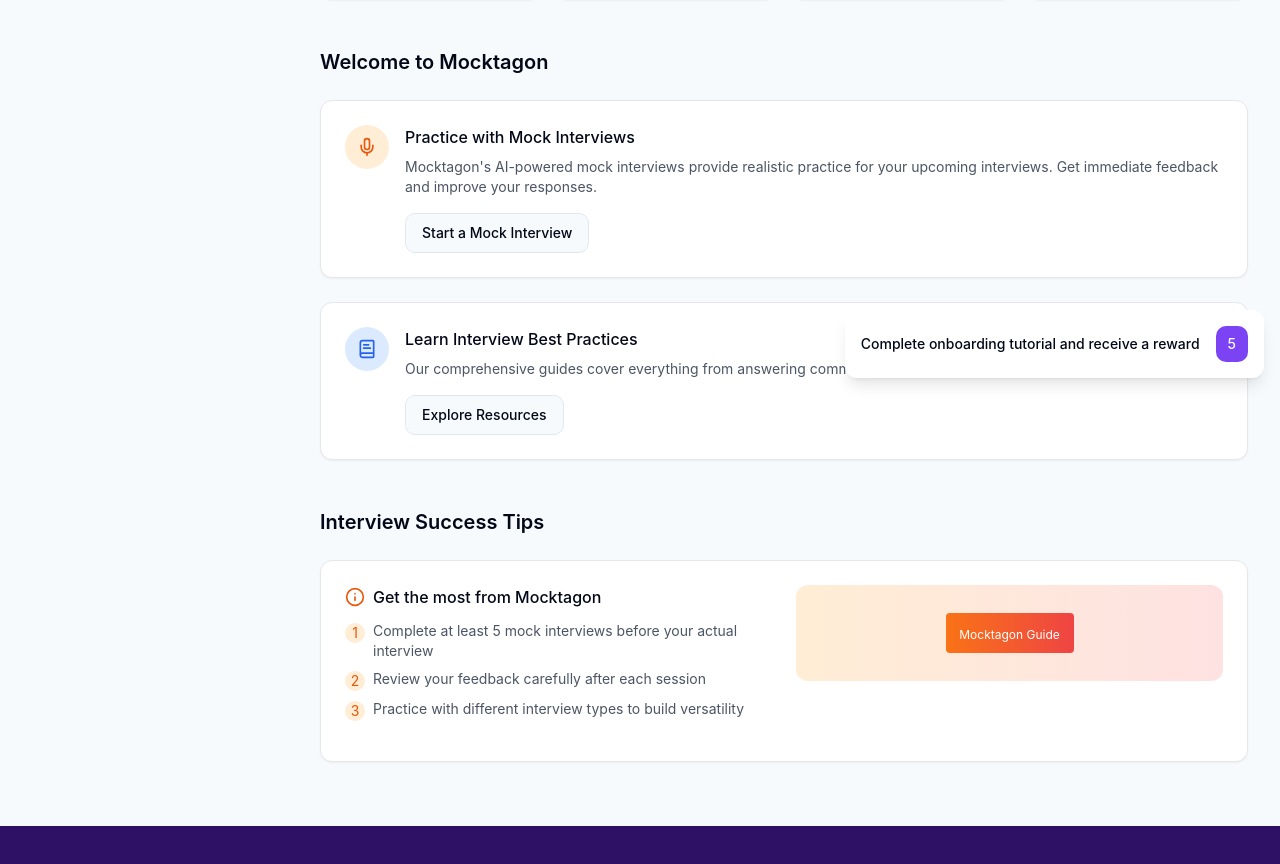
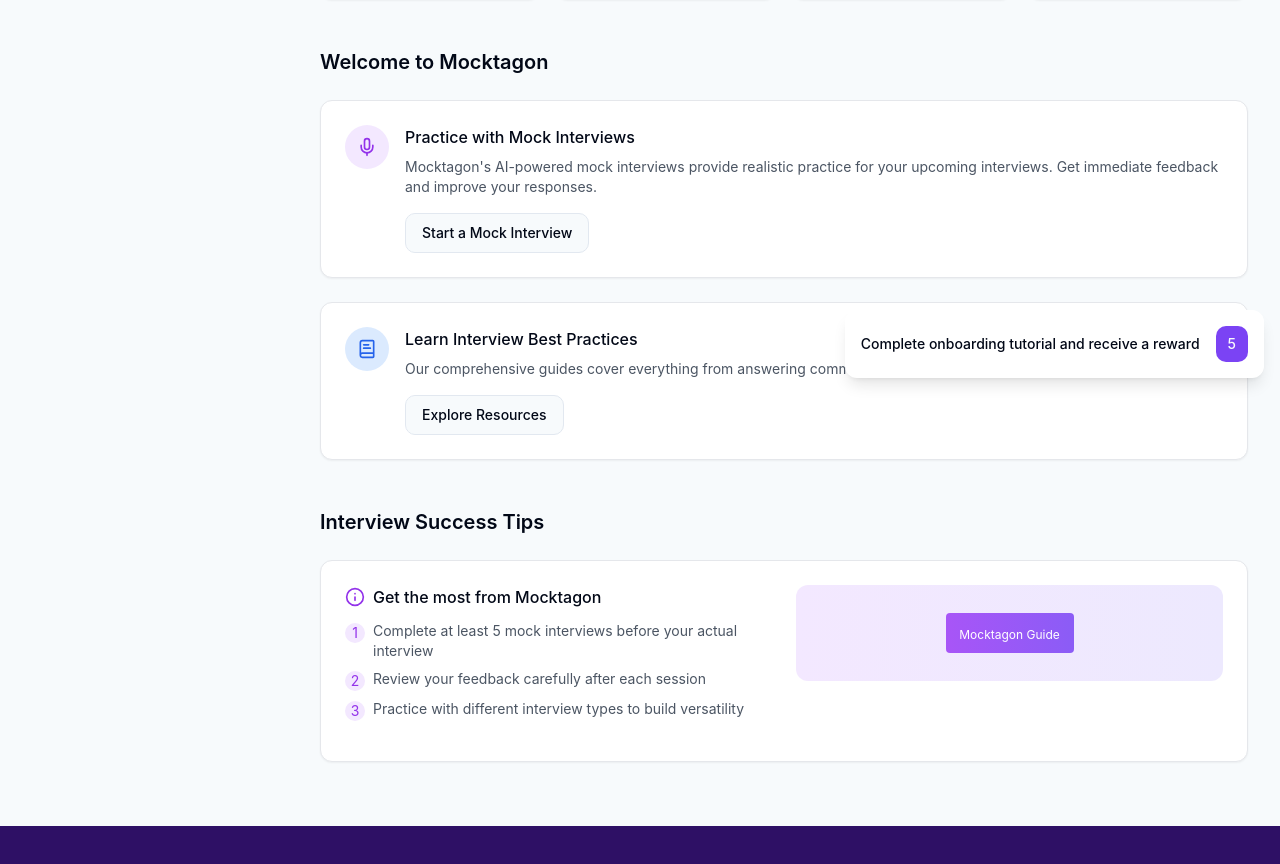
Before and after one commit to mocktagon/mocktagon-future-ready, a React (Vite) app: page /mock-interview in a window 1280 px wide. Shown: the part 406-1270 px from the top of the page. Built offline with nearby package versions, Linux system fonts and the light colour scheme.

Commit message:
Fix: Replace orange with primary color
Replaced all instances of the color orange with the primary color in the mock job interview section.

```diff
--- a/src/components/interview/DemoSections.tsx
+++ b/src/components/interview/DemoSections.tsx
@@ -12,8 +12,8 @@ const MocktagonGuide = () => {
       <Card className="rounded-lg overflow-hidden mb-6">
         <CardContent className="p-6">
           <div className="flex items-start gap-4">
-            <div className="bg-orange-100 p-3 rounded-full">
-              <Mic className="h-5 w-5 text-orange-600" />
+            <div className="bg-purple-100 p-3 rounded-full">
+              <Mic className="h-5 w-5 text-purple-600" />
             </div>
             <div>
               <h3 className="font-medium mb-2">Practice with Mock Interviews</h3>
@@ -61,27 +61,27 @@ const MocktagonTips = () => {
           <div className="md:flex md:gap-6 items-start">
             <div className="mb-4 md:mb-0 md:flex-1">
               <div className="flex items-center gap-2 mb-3">
-                <Info className="h-5 w-5 text-orange-600" />
+                <Info className="h-5 w-5 text-purple-600" />
                 <h3 className="font-medium">Get the most from Mocktagon</h3>
               </div>
               <ul className="space-y-2 text-sm text-gray-600 mb-4">
                 <li className="flex items-start gap-2">
-                  <span className="bg-orange-100 text-orange-600 rounded-full h-5 w-5 flex items-center justify-center shrink-0 mt-0.5">1</span>
+                  <span className="bg-purple-100 text-purple-600 rounded-full h-5 w-5 flex items-center justify-center shrink-0 mt-0.5">1</span>
                   <span>Complete at least 5 mock interviews before your actual interview</span>
                 </li>
                 <li className="flex items-start gap-2">
-                  <span className="bg-orange-100 text-orange-600 rounded-full h-5 w-5 flex items-center justify-center shrink-0 mt-0.5">2</span>
+                  <span className="bg-purple-100 text-purple-600 rounded-full h-5 w-5 flex items-center justify-center shrink-0 mt-0.5">2</span>
                   <span>Review your feedback carefully after each session</span>
                 </li>
                 <li className="flex items-start gap-2">
-                  <span className="bg-orange-100 text-orange-600 rounded-full h-5 w-5 flex items-center justify-center shrink-0 mt-0.5">3</span>
+                  <span className="bg-purple-100 text-purple-600 rounded-full h-5 w-5 flex items-center justify-center shrink-0 mt-0.5">3</span>
                   <span>Practice with different interview types to build versatility</span>
                 </li>
               </ul>
             </div>
             <div className="md:flex-1">
-              <div className="bg-gradient-to-r from-orange-100 to-red-100 rounded-lg h-24 flex items-center justify-center">
-                <div className="p-2 text-center text-white bg-gradient-to-r from-orange-500 to-red-500 rounded w-32">
+              <div className="bg-gradient-to-r from-purple-100 to-violet-100 rounded-lg h-24 flex items-center justify-center">
+                <div className="p-2 text-center text-white bg-gradient-to-r from-purple-500 to-violet-500 rounded w-32">
                   <span className="text-xs">Mocktagon Guide</span>
                 </div>
               </div>
```
